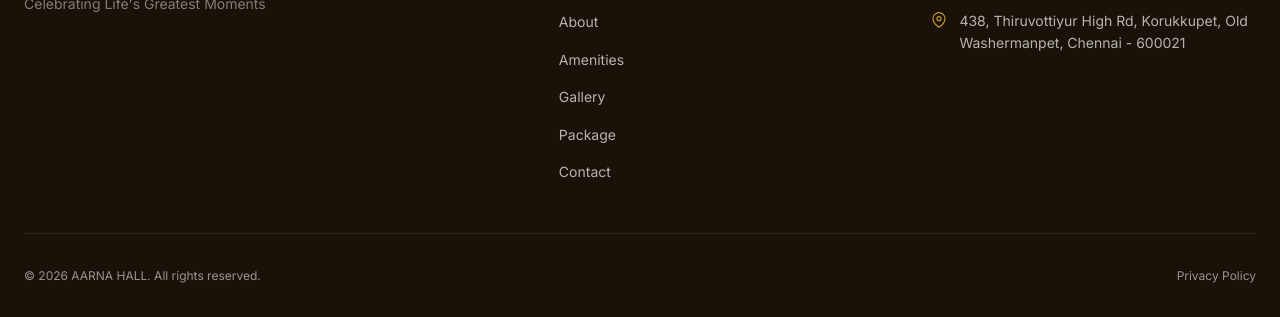
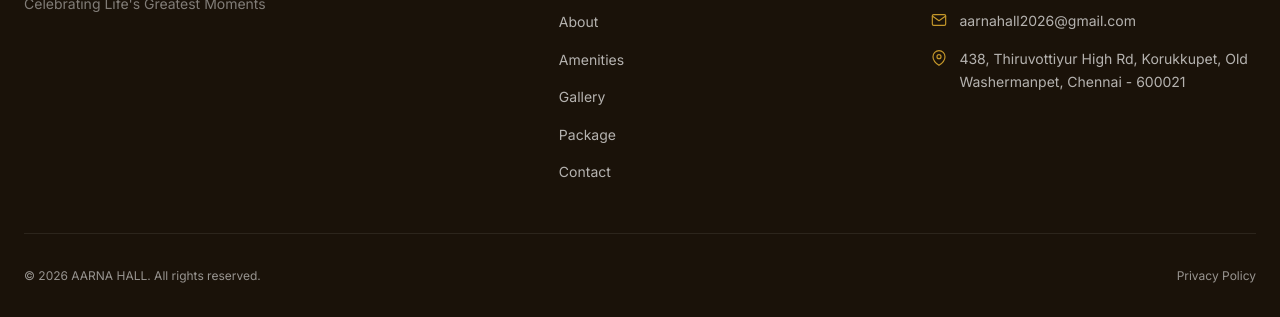
Before and after one commit to yasar2111/AARNA, a plain HTML site: page sample/privacy.html in a window 1280 px wide. Shown: the part 1503-1820 px from the top of the page. Drawn offline with nearby package versions, Linux system fonts and the light colour scheme.

Commit message:
email updated --> Yasar

```diff
--- a/sample/privacy.html
+++ b/sample/privacy.html
@@ -166,6 +166,15 @@
             <li class="footer__contact-item">
               <span class="footer__contact-icon" aria-hidden="true">
                 <svg viewBox="0 0 24 24" fill="none" stroke="currentColor" stroke-width="1.75" stroke-linecap="round" stroke-linejoin="round">
+                  <path d="M4 4h16c1.1 0 2 .9 2 2v12c0 1.1-.9 2-2 2H4c-1.1 0-2-.9-2-2V6c0-1.1.9-2 2-2z"/>
+                  <polyline points="22,6 12,13 2,6"/>
+                </svg>
+              </span>
+              <a href="mailto:aarnahall2026@gmail.com" style="color: inherit; text-decoration: none;">aarnahall2026@gmail.com</a>
+            </li>
+            <li class="footer__contact-item">
+              <span class="footer__contact-icon" aria-hidden="true">
+                <svg viewBox="0 0 24 24" fill="none" stroke="currentColor" stroke-width="1.75" stroke-linecap="round" stroke-linejoin="round">
                   <path d="M21 10c0 7-9 13-9 13s-9-6-9-13a9 9 0 0 1 18 0z"/>
                   <circle cx="12" cy="10" r="3"/>
                 </svg>
```
Also changed, not shown: sample/404.html (+9 -0 lines), sample/gallery.html (+1 -1 lines), sample/index.html (+2 -2 lines).
